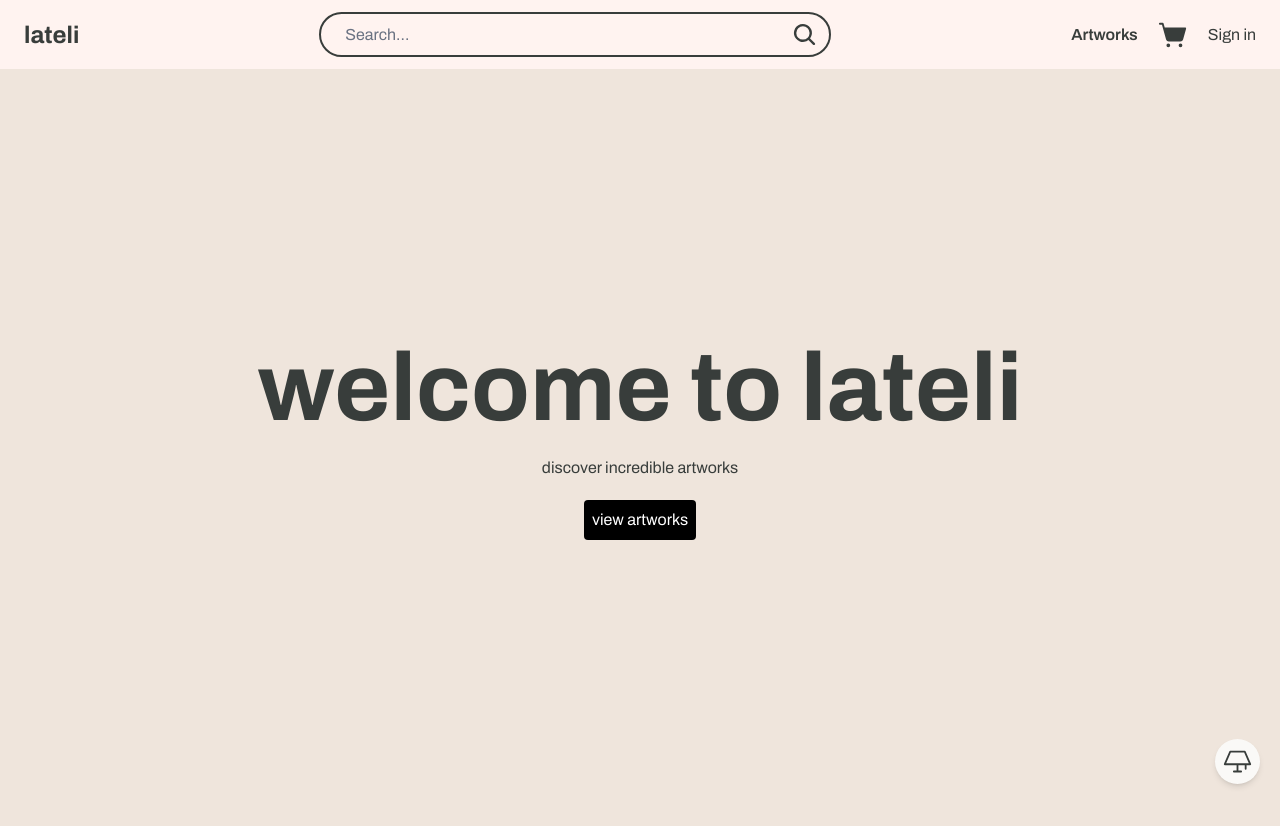
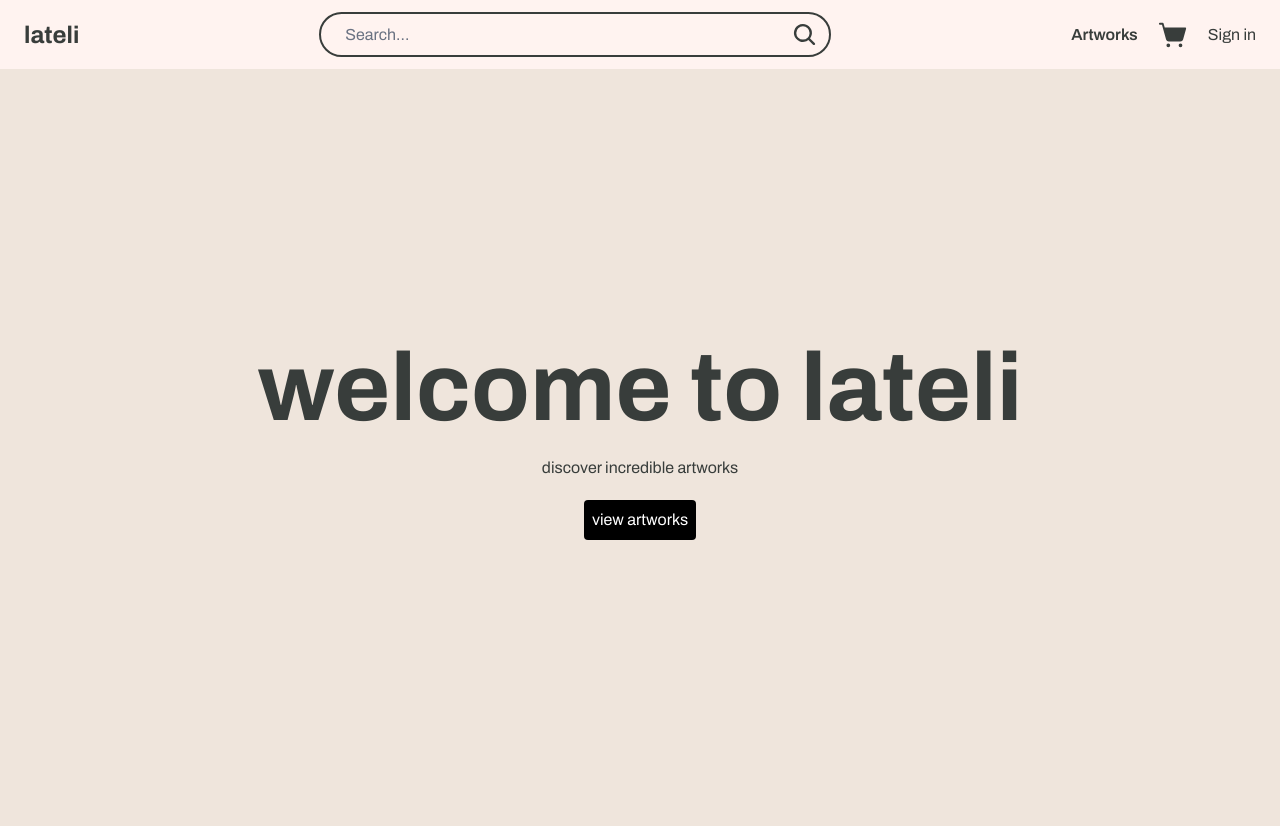
Before and after one commit to jyynso/lateli, a React (Vite) app in the folder client/: page / in a window 1280 px wide. Shown: the top 826 px of the page. Built offline with nearby package versions, Linux system fonts and the light colour scheme; no server answers.

Commit message:
remove: toggle theme component

```diff
--- a/client/src/App.tsx
+++ b/client/src/App.tsx
@@ -6,7 +6,6 @@ import HomePage from './pages/HomePage.tsx'
 import Register from './pages/Register.tsx';
 import Login from './pages/Login.tsx';
 import { AuthProvider } from './context/AuthContext.tsx';
-import ToggleTheme from './components/ToggleTheme';
 import Cart from './pages/Cart.tsx';
 import UploadArtwork from './pages/UploadArtworkPage.tsx'
 
@@ -25,7 +24,6 @@ import UploadArtwork from './pages/UploadArtworkPage.tsx'
 							<Route path='/uploadArtwork' element={<UploadArtwork />}/>
 						</Routes>
 					</BrowserRouter>
-					<ToggleTheme />
 				</div>
 			</AuthProvider>
     );
```
